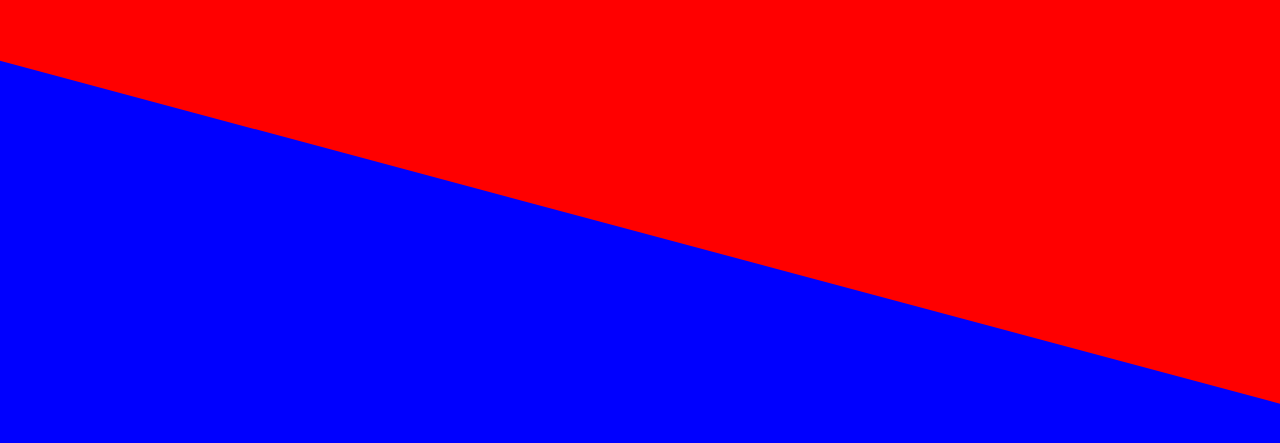
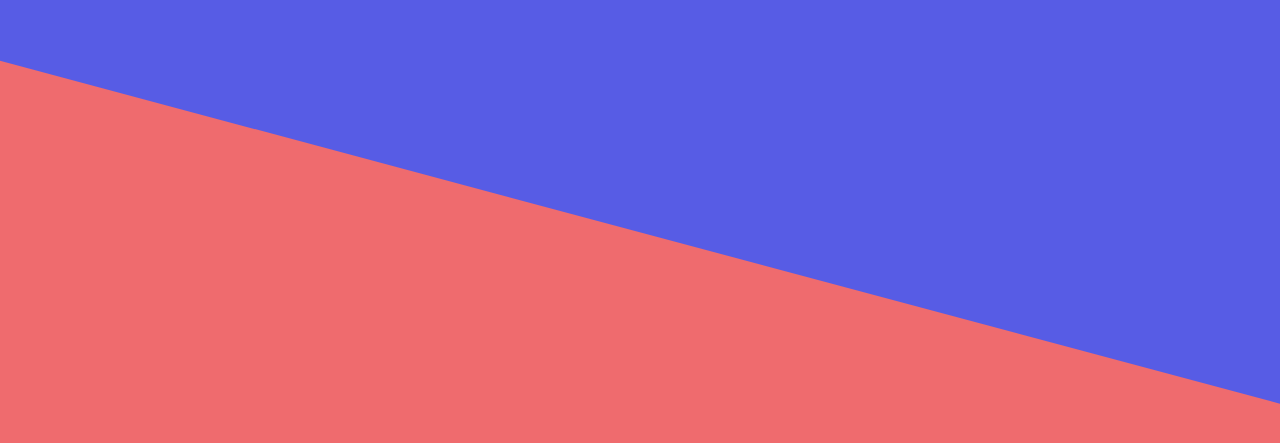
Before and after one commit to baraskarharshal/angular-ToDoList-ivy-kz1niq, an Angular app: page / in a window 1280 px wide. Shown: the part 335-778 px from the top of the page. Built offline with nearby package versions, Linux system fonts and the light colour scheme.

Commit message:
1 file modified

```diff
--- a/src/styles.css
+++ b/src/styles.css
@@ -6,7 +6,7 @@ body {
 }
 
 #top-bg {
-  background: red;
+  background: hsl(238deg 73% 62%);
   height: 100vh;
   overflow: hidden;
 }
@@ -15,7 +15,7 @@ body {
   position: relative;
   top: 70%;
   left: -20%;
-  background: blue;
+  background: hsl(359deg 81% 68%);
   width: 130%;
   height: 70%;
   transform: rotate(15deg);
```
